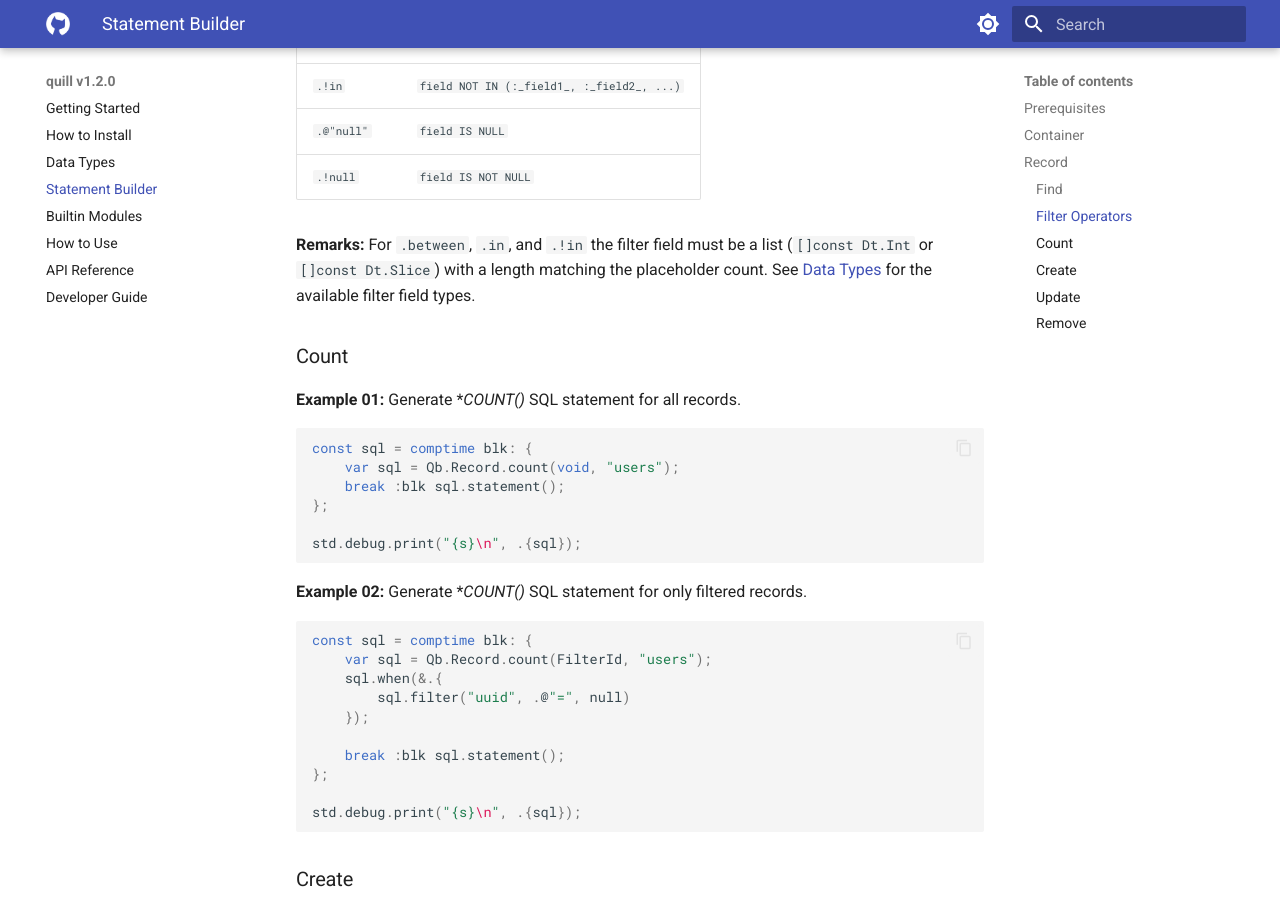
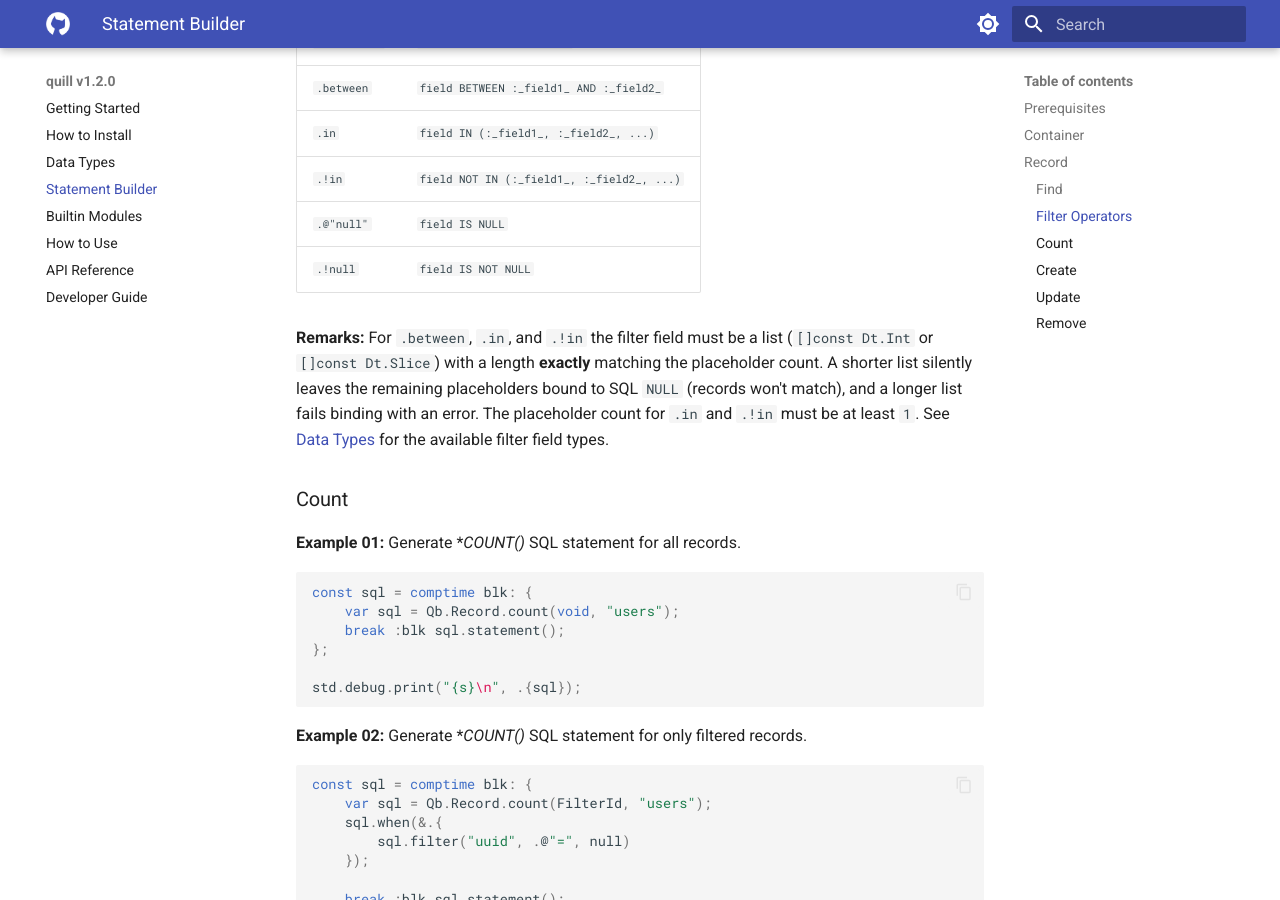
Before and after one commit to bitlaab-bolt/quill, an MkDocs documentation site: the page built from docs/builder.md, in a window 1280 px wide and 900 px high, scrolled down 3876 px. Built offline with MkDocs 1.6.1 and Material for MkDocs 9.7.7, drawn with Linux system fonts in a browser that asks for light colours; some of the changed text lies outside the part shown.

Commit message:
misc. fixes and improvements

````diff
--- a/docs/builder.md
+++ b/docs/builder.md
@@ -145,6 +145,11 @@ const sql = comptime blk: {
 std.debug.print("{s}\n", .{sql});
 ```
 
+**Remarks:** The query clauses must be chained in the following order —
+`dist()`, `when()`, `sort()`, `limit()`, `skip()`. The builder enforces this
+order (and duplicate calls) at compile-time. Also, `skip()` requires a
+preceding `limit()` clause, because SQLite rejects `OFFSET` without `LIMIT`.
+
 **Example 03:** Generate **SELECT DISTINCT** SQL statement.
 
 ```zig
@@ -181,8 +186,11 @@ pass `null` for everything else.
 | `.!null` | `field IS NOT NULL` |
 
 **Remarks:** For `.between`, `.in`, and `.!in` the filter field must be a list
-(`[]const Dt.Int` or `[]const Dt.Slice`) with a length matching the placeholder
-count. See [Data Types](/types) for the available filter field types.
+(`[]const Dt.Int` or `[]const Dt.Slice`) with a length **exactly** matching
+the placeholder count. A shorter list silently leaves the remaining
+placeholders bound to SQL `NULL` (records won't match), and a longer list
+fails binding with an error. The placeholder count for `.in` and `.!in` must
+be at least `1`. See [Data Types](/types) for the available filter field types.
 
 ### Count
 
````
Also changed, not shown: CHANGELOG.md (+36 -0 lines), docs/types.md (+1 -1 lines), docs/usage.md (+3 -0 lines), 6 other files.
